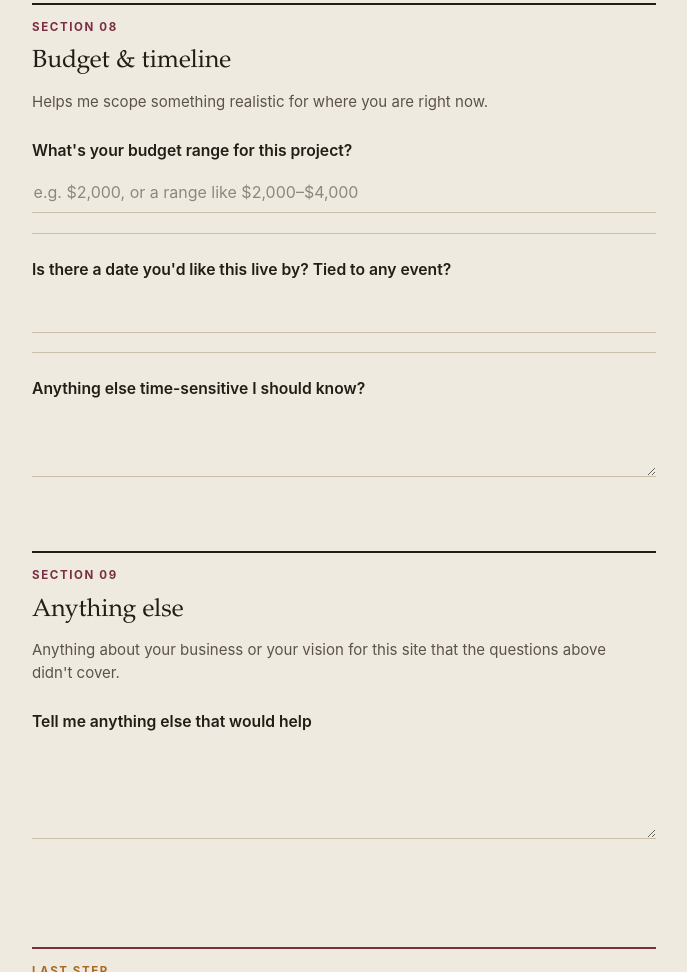
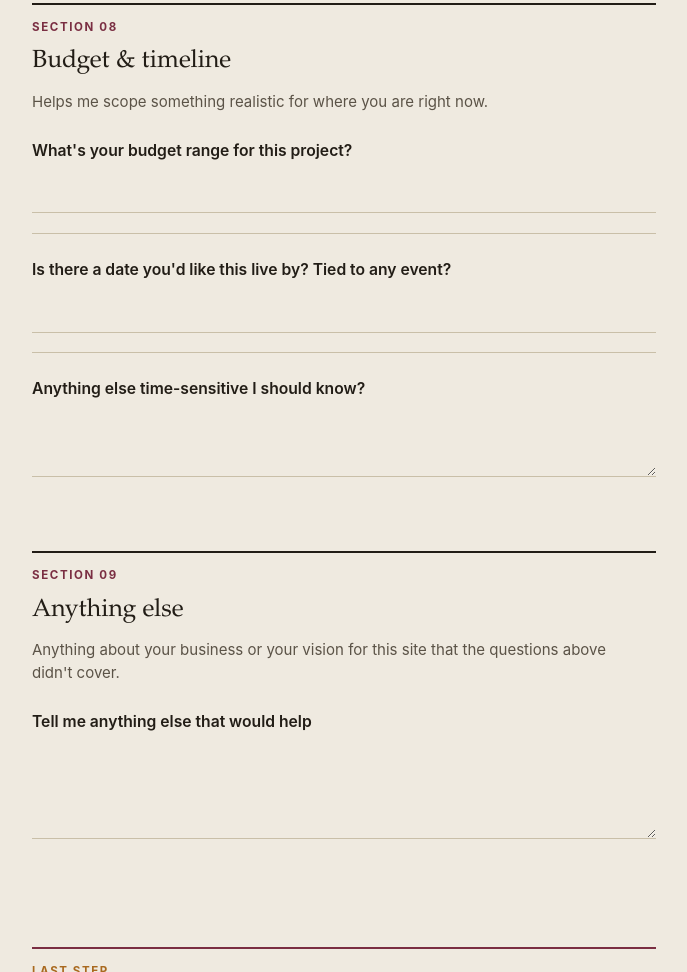
Before and after one commit to mrchreesa/website-questionnaire, a plain HTML site: page index.html in a window 1280 px wide. Shown: the part 6816-7788 px from the top of the page, without its empty margins (296-983 px from the left). Drawn offline with Linux system fonts and the light colour scheme.

Commit message:
Remove placeholder and dollar sign from budget field

```diff
--- a/index.html
+++ b/index.html
@@ -623,7 +623,7 @@
 
       <div class="field" data-question="Budget range">
         <label for="s8-budget">What's your budget range for this project?</label>
-        <input type="text" id="s8-budget" placeholder="e.g. $2,000, or a range like $2,000–$4,000">
+        <input type="text" id="s8-budget">
       </div>
 
       <div class="field" data-question="Target launch date or event">
```
